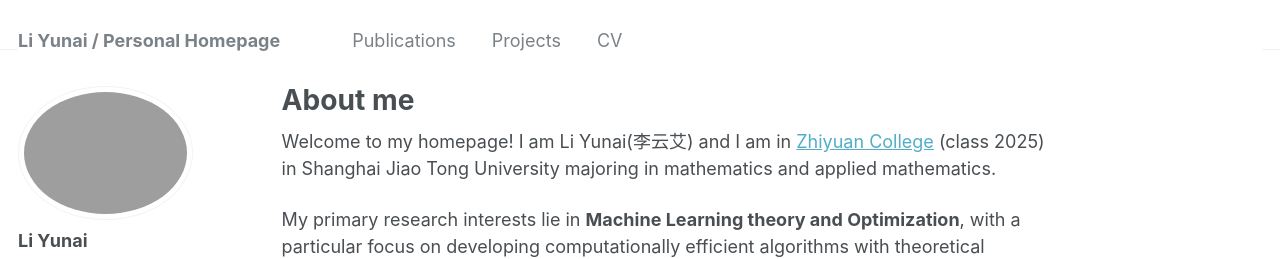
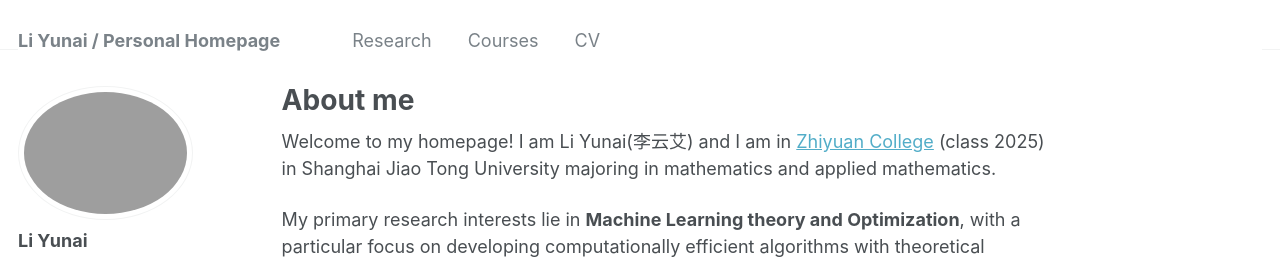
Before and after one commit to Li-Yunai/Li-Yunai.github.io, a Jekyll site: the page built from _pages/about.md, in a window 1280 px wide. Shown: the top 259 px of the page. Built offline with Jekyll 4.4.1, drawn with Linux system fonts in a browser that asks for light colours.

Commit message:
Update navigation.yml

```diff
--- a/_data/navigation.yml
+++ b/_data/navigation.yml
@@ -1,9 +1,9 @@
 # main links links
 main:
-  - title: "Publications"
+  - title: "Research"
     url: /publications/
 
-  - title: "Projects"
+  - title: "Courses"
     url: /portfolio/
 
   - title: "CV"
```
